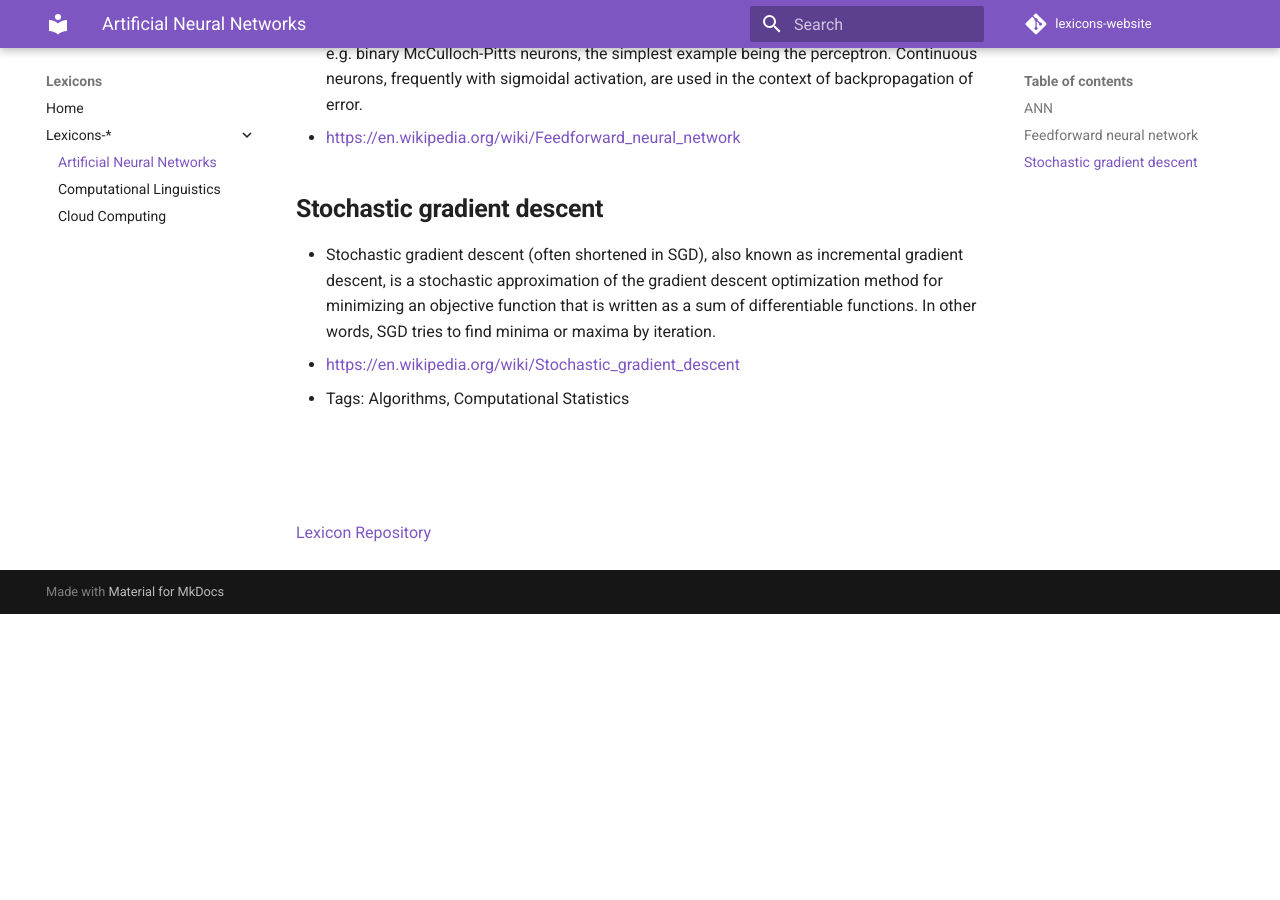
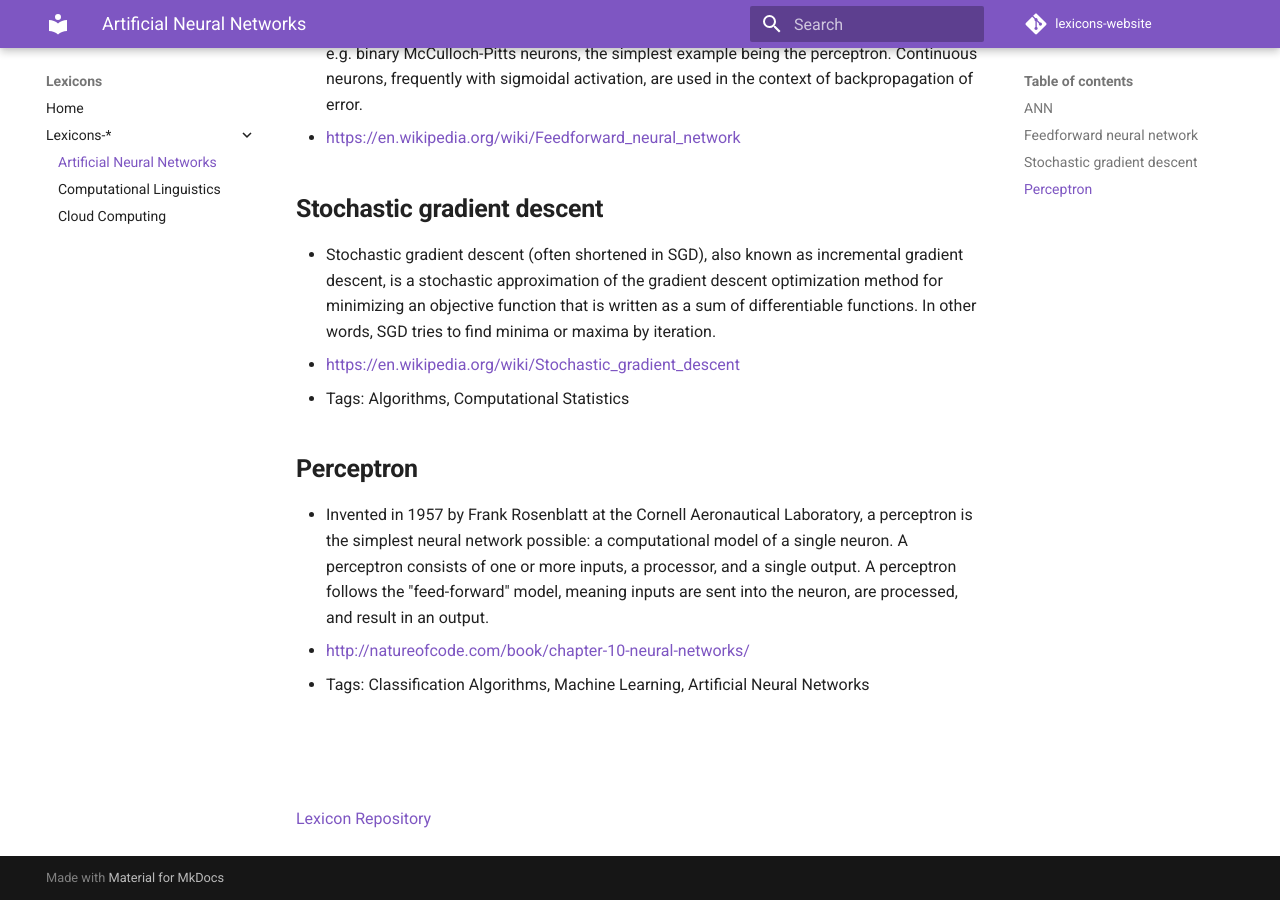
Before and after one commit to technopreneurG/lexicons-website, an MkDocs documentation site: the page built from docs/lexicon-artificial-neural-networks.md, in a window 1280 px wide and 900 px high, scrolled down 561 px. Built offline with MkDocs 1.6.1 and Material for MkDocs 9.7.7, drawn with Linux system fonts in a browser that asks for light colours; comment, search, counter and statistics services are not loaded; old or Windows-style settings are respelled for this version of MkDocs; before the commit the page ends 1175 px from its top, so only the background shows below that.

Commit message:
updated docs

```diff
--- a/docs/lexicon-artificial-neural-networks.md
+++ b/docs/lexicon-artificial-neural-networks.md
@@ -16,6 +16,13 @@
 * <https://en.wikipedia.org/wiki/Stochastic_gradient_descent>
 * Tags: Algorithms, Computational Statistics
 
+## **Perceptron**
+
+* Invented in 1957 by Frank Rosenblatt at the Cornell Aeronautical Laboratory, a perceptron is the simplest neural network possible: a computational model of a single neuron. A perceptron consists of one or more inputs, a processor, and a single output.
+A perceptron follows the "feed-forward" model, meaning inputs are sent into the neuron, are processed, and result in an output.
+* <http://natureofcode.com/book/chapter-10-neural-networks/>
+* Tags: Classification Algorithms, Machine Learning, Artificial Neural Networks
+
 </br>
 </br>
 </br>
```
Also changed, not shown: docs/lexicon-computational-linguistics.md (+1 -0 lines).
